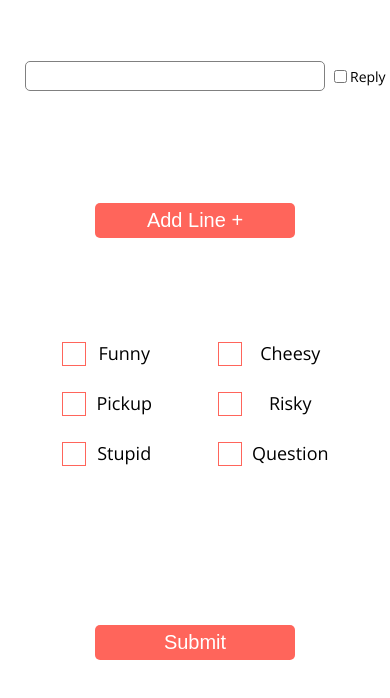
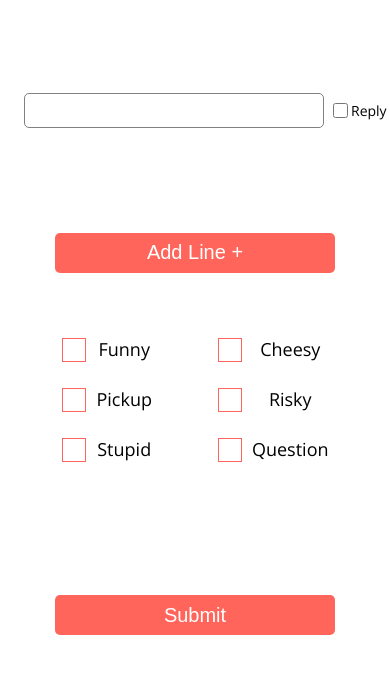
Before and after one commit to lennonn2/tinder-lines-create, a plain HTML site: page index.html in a window 390 px wide. Drawn offline with nearby package versions, Linux system fonts and the light colour scheme.

Commit message:
make more mobile friendly

```diff
--- a/index.html
+++ b/index.html
@@ -4,6 +4,7 @@
   <link href="https://fonts.googleapis.com/css?family=Open+Sans" rel="stylesheet">
   <link rel="stylesheet" href="./style.css">
   <script src="./script.js" async></script>
+  <meta name="viewport" content="width=device-width, initial-scale=1">
 </head>
 
 <body>
--- a/style.css
+++ b/style.css
@@ -2,6 +2,8 @@ body {
   display: grid;
   height: 100vh;
   font-family: 'Open Sans', sans-serif;
+
+  grid-template-rows: auto 8vh 35vh 8vh;
 }
 
 body > * {
@@ -24,6 +26,7 @@ body > * {
   grid-column-gap: 65px;
 
   margin-top: 50px;
+  padding-bottom: 30px;
 }
 
 .checkboxGrid > * {
@@ -141,10 +144,10 @@ body > * {
 
 .messageObject .message {
   min-width: 300px;
-  height: 30px;
+  height: 35px;
   border: solid 1px gray;
   border-radius: 5px;
-  font-size: 14px;
+  font-size: 16px;
   padding: 0 5px;
   margin-right: 5px;
 }
@@ -160,9 +163,9 @@ body > * {
 }
 
 .submitButton, .addButton {
-  width: 200px;
+  width: 280px;
   justify-self: center;
-  height: 35px;
+  height: 40px;
   display: flex;
   background-color: #FF655B;
   color: white;
@@ -182,3 +185,8 @@ body > * {
 .submitButton:active {
   filter: brightness(110%);
 }
+
+.reply {
+  width: 15px;
+  height: 15px;
+}
```
